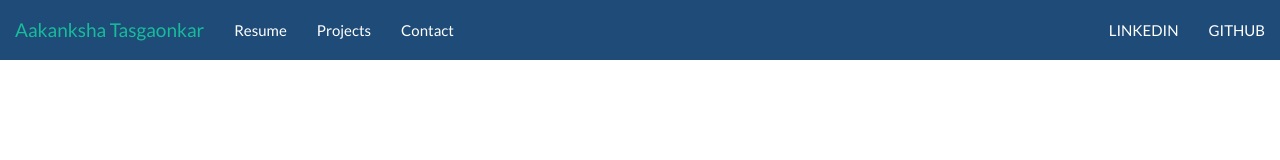
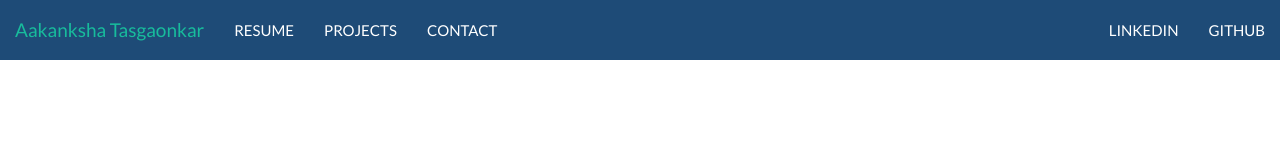
Before and after one commit to aakanksha2772/aakanksha27.github.io, a plain HTML site: page resume.htm in a window 1280 px wide. Shown: the top 160 px of the page. Drawn offline with Linux system fonts and the light colour scheme.

Commit message:
Update resume.htm

```diff
--- a/resume.htm
+++ b/resume.htm
@@ -36,9 +36,9 @@
     </div>
     <div class="navbar-collapse collapse navbar-responsive-collapse">
       <ul class="nav navbar-nav">
-        <li><a href="./resume.htm">Resume</a></li>
-        <li><a href="./projects.htm">Projects</a></li>
-        <li><a href="./contact.htm">Contact</a></li>
+        <li><a href="./resume.htm">RESUME</a></li>
+        <li><a href="./projects.htm">PROJECTS</a></li>
+        <li><a href="./contact.htm">CONTACT</a></li>
       </ul>
       <ul class="nav navbar-nav navbar-right">
 		<li><a href="https://www.linkedin.com/in/aakanksha-tasgaonkar-272ba393/" target="_blank">LINKEDIN</a></li>
```
